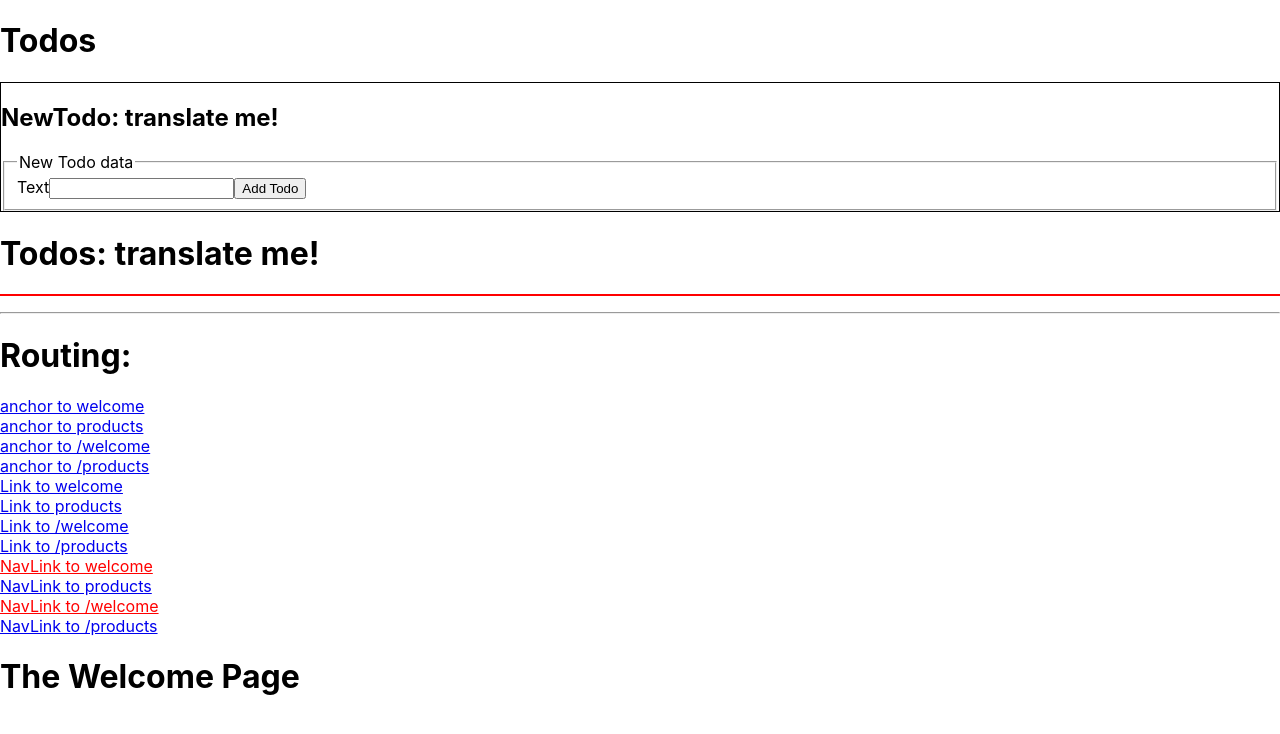
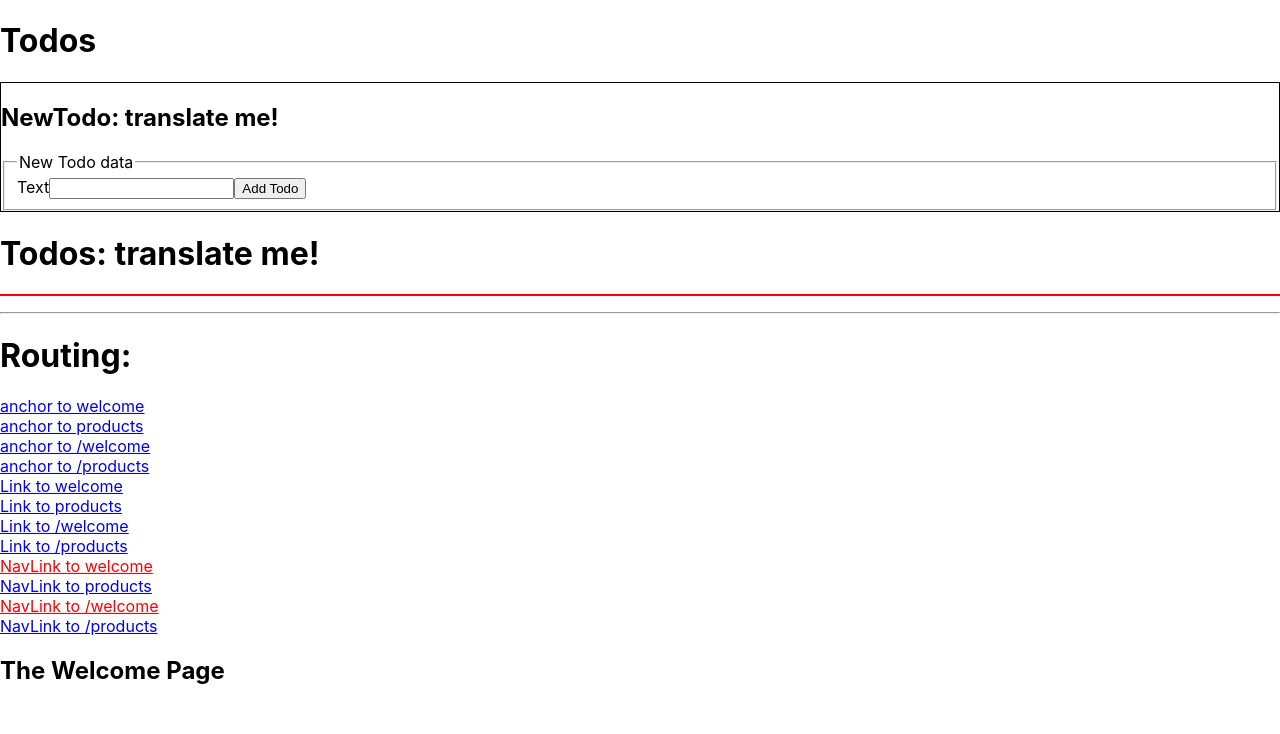
Before and after one commit to lucaster/my-react-ts-app, a React (Create React App) app: page /welcome in a window 1280 px wide. Shown: the top 734 px of the page. Built offline with nearby package versions, Linux system fonts and the light colour scheme.

Commit message:
nested routes

```diff
--- a/src/pages/welcome/WelcomeComponent.tsx
+++ b/src/pages/welcome/WelcomeComponent.tsx
@@ -1,6 +1,18 @@
+import { Route, useLocation } from "react-router-dom";
+
 const WelcomeComponent = () => {
+  const loc = useLocation<string>();
   return (
-    <h1>The Welcome Page</h1>
+    <section>
+      <h1>The Welcome Page</h1>
+      {/*
+        bisogna x forza mettere full path, non è riusabile :/
+        Workaround: https://stackoverflow.com/a/49321289
+      */}
+      <Route path="/welcome/new-user">
+        <p>Welcome new user!</p>
+      </Route>
+    </section>
   );
 };
 
```
